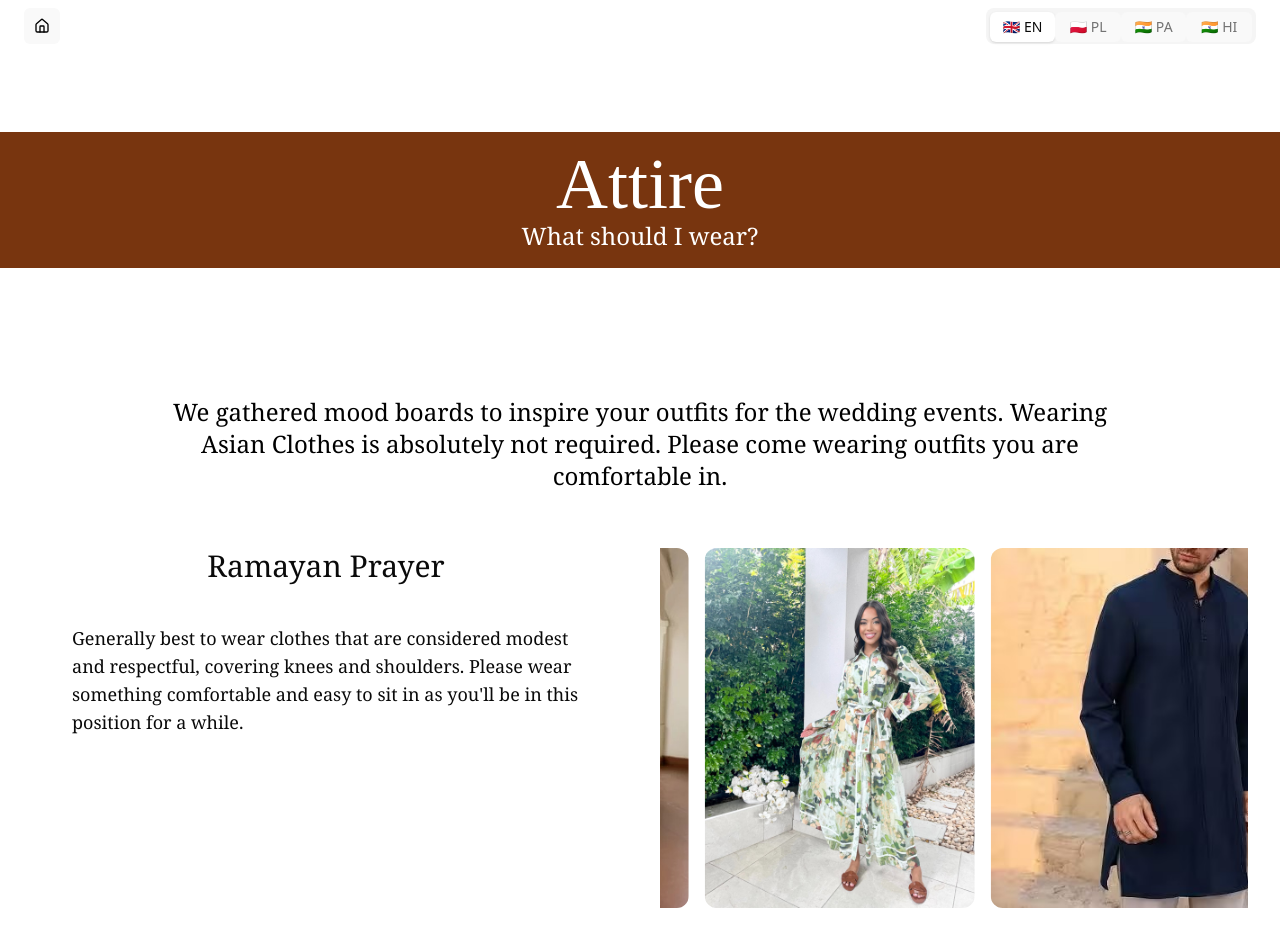
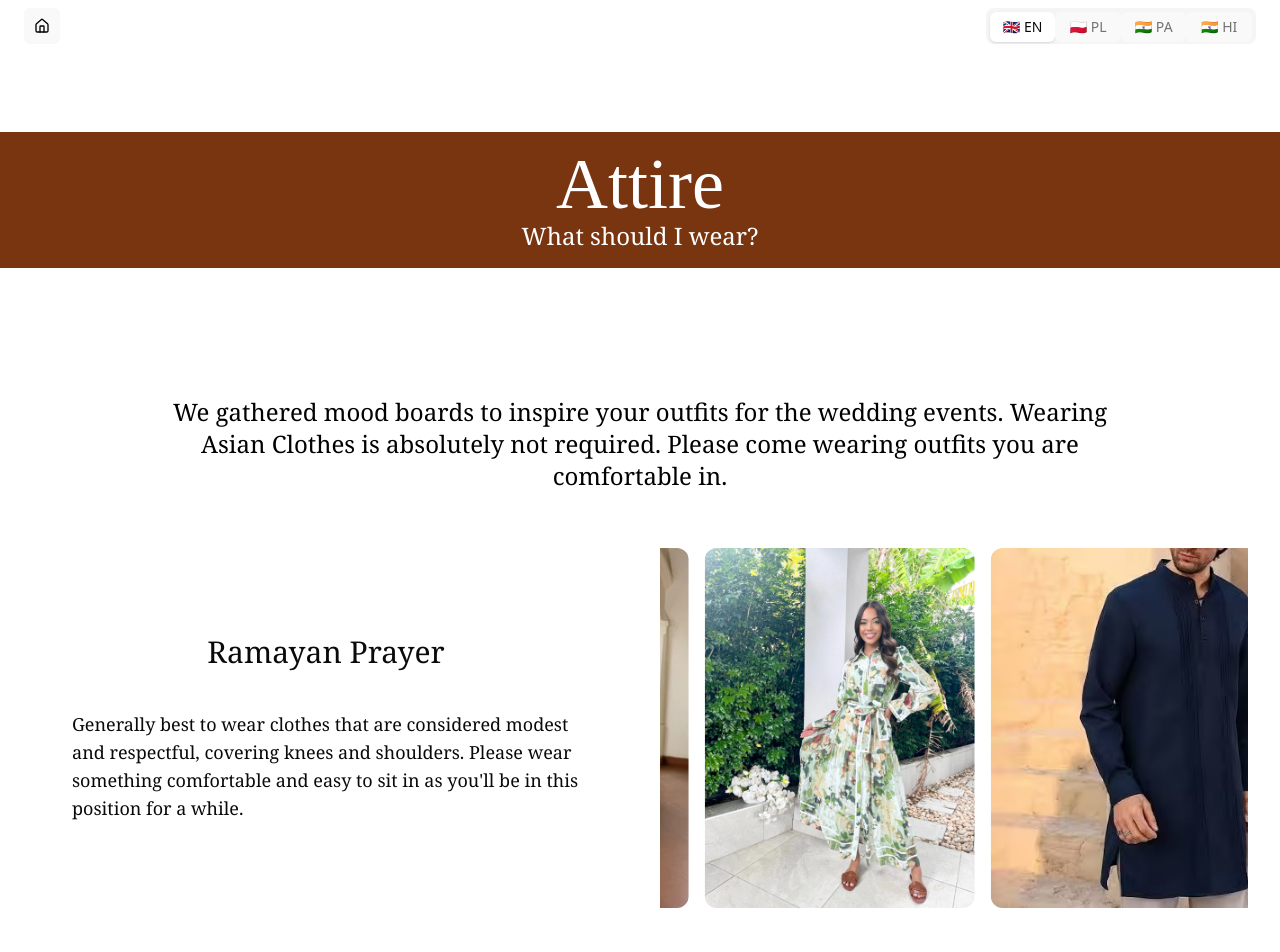
Before and after one commit to coolbigbear/wedding-website, a React (Vite) app: page /#/attire in a window 1280 px wide. Shown: the top 952 px of the page. Built offline with nearby package versions, Linux system fonts and the light colour scheme; a web font is replaced by a local one.

Commit message:
Refactor

```diff
--- a/src/components/EventSection.jsx
+++ b/src/components/EventSection.jsx
@@ -3,43 +3,8 @@
 import { Carousel, CarouselContent, CarouselItem } from './ui/carousel';
 import Autoscroll from 'embla-carousel-auto-scroll';
 
-
 export default function EventSection({ title, description, images }) {
-	return (
-		<div className="mb-20 h-full">
-			<div className="flex flex-col md:flex-row md:gap-10 h-full">
-				<div className="flex flex-col md:w-1/2 mb-8 md:mb-0">
-					<h2 className="text-3xl font-medium text-center mb-10">{title}</h2>
-					<div className="text-lg mx-10">{description}</div>
-				</div>
-
-				<div className="md:w-1/2 h-full">
-					<Carousel
-						opts={{
-							loop: true,
-							align: 'start',
-						}}
-						plugins={[
-							Autoscroll({
-								speed: 0.7,
-							}),
-						]}
-						className="md:hidden h-full">
-						<CarouselContent className="-ml-4 h-full">
-							{images.map((image, index) => (
-								<CarouselItem className="basis-auto h-[45vh]" key={index}>
-									<div key={index} className={`w-full h-full flex items-center justify-center`}>
-										<img
-											src={image}
-											alt={`${title} image ${index + 1}`}
-											className="max-h-full max-w-full object-cover rounded-xl"
-										/>
-									</div>
-								</CarouselItem>
-							))}
-						</CarouselContent>
-					</Carousel>
-					<div id="grid" className="hidden md:grid grid-cols-1 gap-4 h-full">
+	const carousel = (
 		<Carousel
 			opts={{
 				loop: true,
@@ -65,7 +30,17 @@
 				))}
 			</CarouselContent>
 		</Carousel>
+	);
+
+	return (
+		<div className="mb-20 h-full">
+			<div className="flex flex-col md:flex-row md:gap-10 h-full">
+				<div className="flex flex-col md:justify-center md:w-1/2 mb-8 md:mb-0">
+					<h2 className="text-3xl font-medium text-center mb-10">{title}</h2>
+					<div className="text-lg mx-10">{description}</div>
 				</div>
+				<div className="md:w-1/2 h-full">
+					{carousel}
 				</div>
 			</div>
 		</div>
```
Lines whose indentation alone changed are shown as unchanged.
